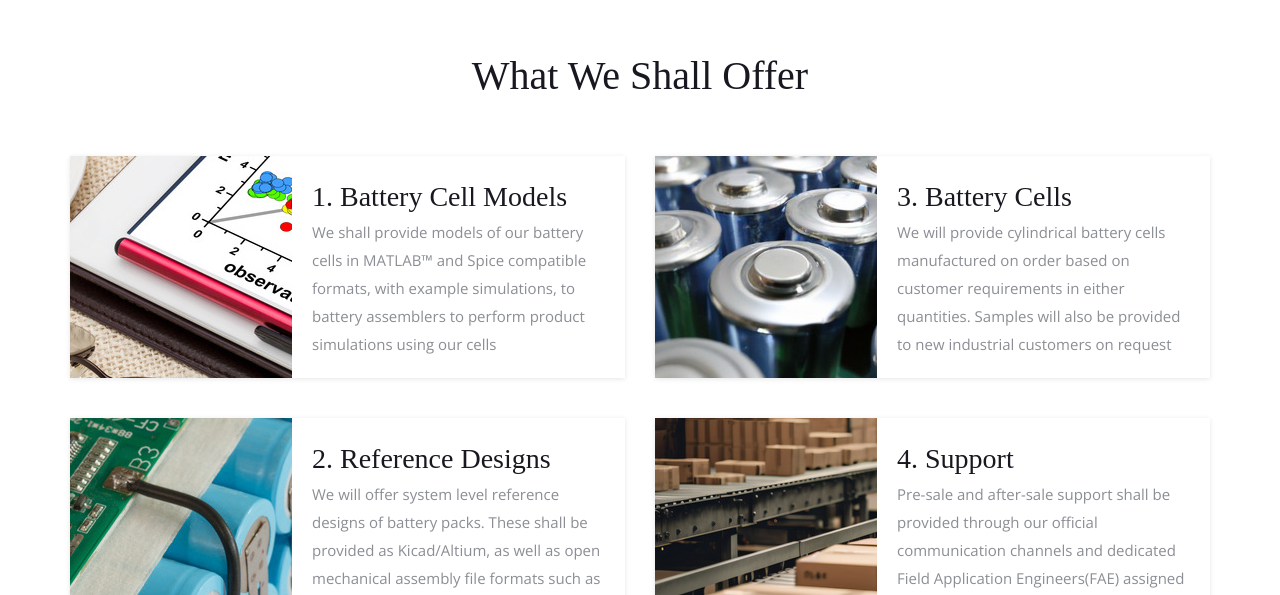
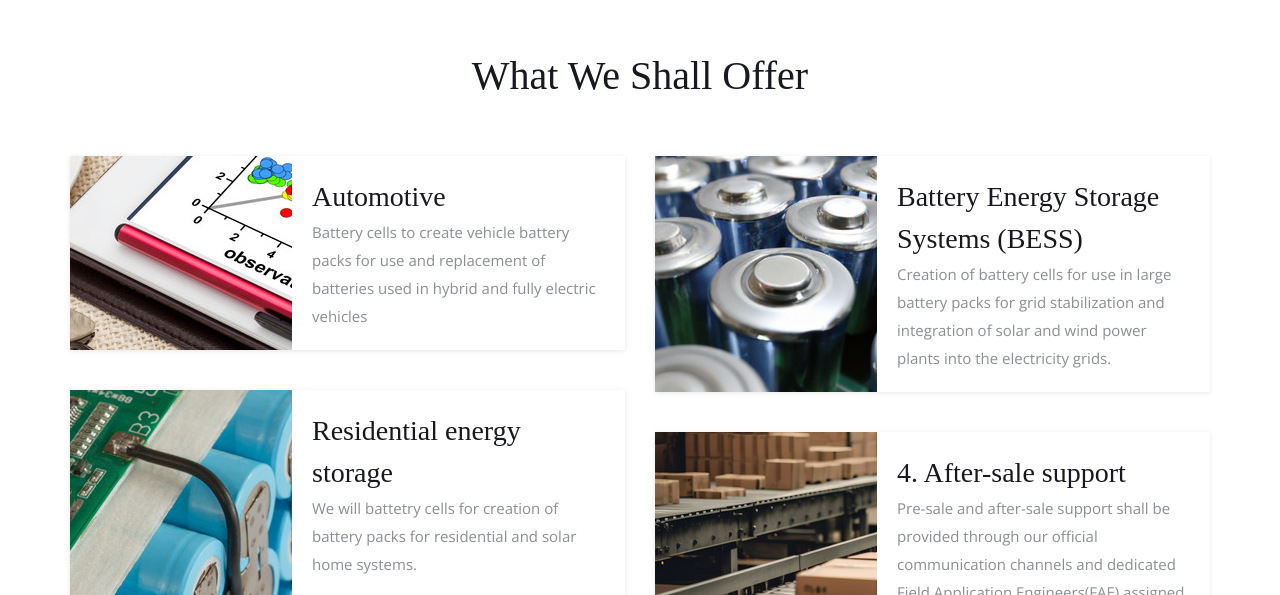
Before and after one commit to Canto-africa/site, a website: page index.html in a window 1280 px wide. Shown: the part 2205-2800 px from the top of the page. Drawn offline with nearby package versions, Linux system fonts and the light colour scheme; files whose address does not match are found by name; a web font is replaced by a local one.

Commit message:
Update index.html
Update  website with changes requested

```diff
--- a/index.html
+++ b/index.html
@@ -109,7 +109,7 @@
             <h2 class="mb0">The project</h2>
           </div>
           <div class="col-md-8 col-md-offset-2 probootstrap-animate">
-            <p>We, at Canto, are Setting up a greenfield battery cell assembly plant in Kenya with maximum annual production capacity of 1 GigaWatt-hour with a focus on clients in the automotive, storage and grid, and manufacturing markets.</p>
+            <p>We, at Canto, are Setting up a battery cell production plant in Kenya with maximum annual production capacity of 1 GigaWatt-hour. Our focus is on clients in the automotive, residential energy storage, and battery energy storage systems.</p>
           </div>
         </div>
       </div>
@@ -184,8 +184,8 @@
                 </div>
               </div>
               <div class="text">
-                <h3>1. Battery Cell Models</h3>
-                <p>We shall provide models of our battery cells in MATLAB&#153 and Spice compatible formats, with example simulations, to battery assemblers to perform product simulations using our cells</p>
+                <h3>Automotive</h3>
+                <p>Battery cells to create vehicle battery packs for use and replacement of batteries used in hybrid and fully electric vehicles</p>
               </div>
             </div>
             <div class="probootstrap-service-2 probootstrap-animate">
@@ -195,8 +195,8 @@
                 </div>
               </div>
               <div class="text">
-                <h3>2. Reference Designs</h3>
-                <p>We will offer system level reference designs of battery packs. These shall be provided as Kicad/Altium, as well as open mechanical assembly file formats such as STEP and DXF.</p>
+                <h3>Residential energy storage</h3>
+                <p>We will battetry cells for creation of battery packs for residential and solar home systems.</p>
               </div>
             </div>
           </div>
@@ -208,8 +208,8 @@
                 </div>
               </div>
               <div class="text">
-                <h3>3. Battery Cells</h3>
-                <p>We will provide cylindrical battery cells manufactured on order based on customer requirements in either quantities. Samples will also be provided to new industrial customers on request</p>
+                <h3>Battery Energy Storage Systems (BESS)</h3>
+                <p>Creation of battery cells for use in large battery packs for grid stabilization and integration of solar and wind power plants into the electricity grids.</p>
               </div>
             </div>
 
@@ -220,7 +220,7 @@
                 </div>
               </div>
               <div class="text">
-                <h3>4. Support</h3>
+                <h3>4. After-sale support</h3>
                 <p>Pre-sale and after-sale support shall be provided through our official communication channels and dedicated Field Application Engineers(FAE) assigned to technical support.</p>
               </div>
             </div>
```
